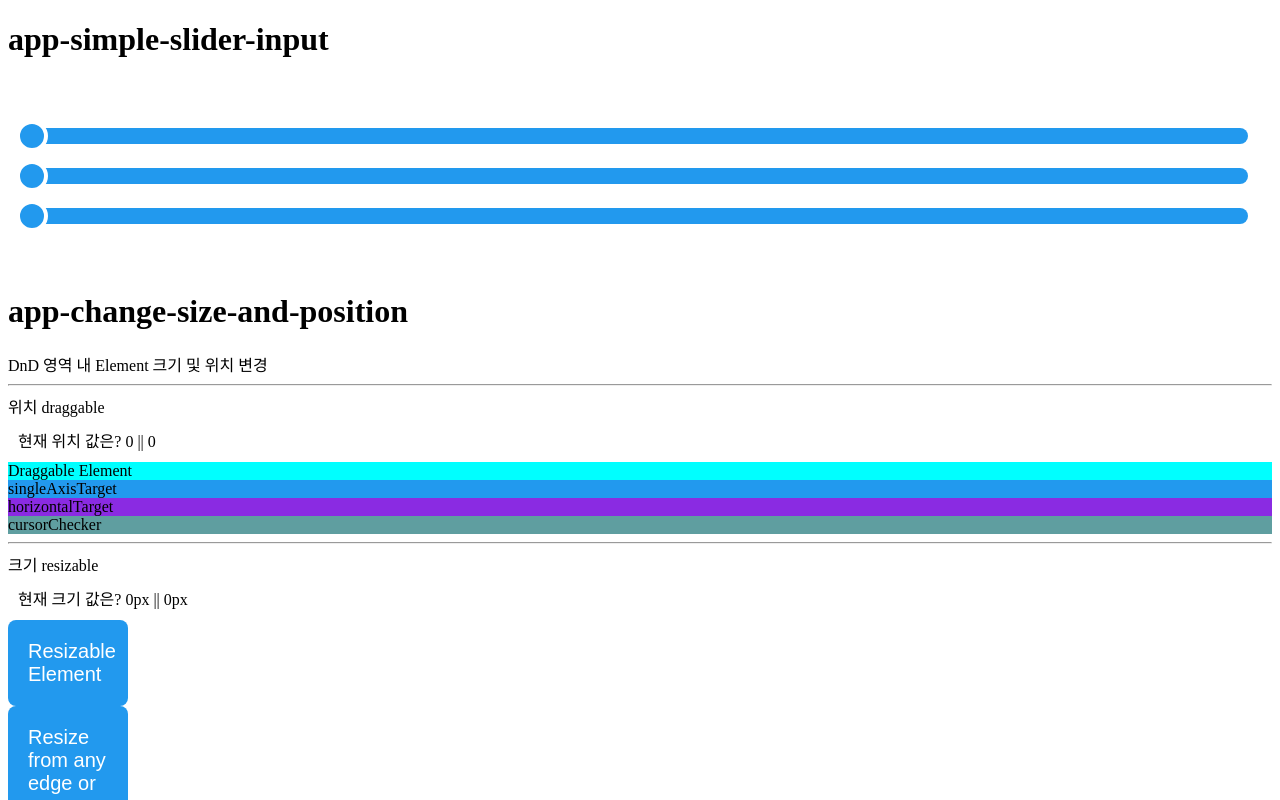
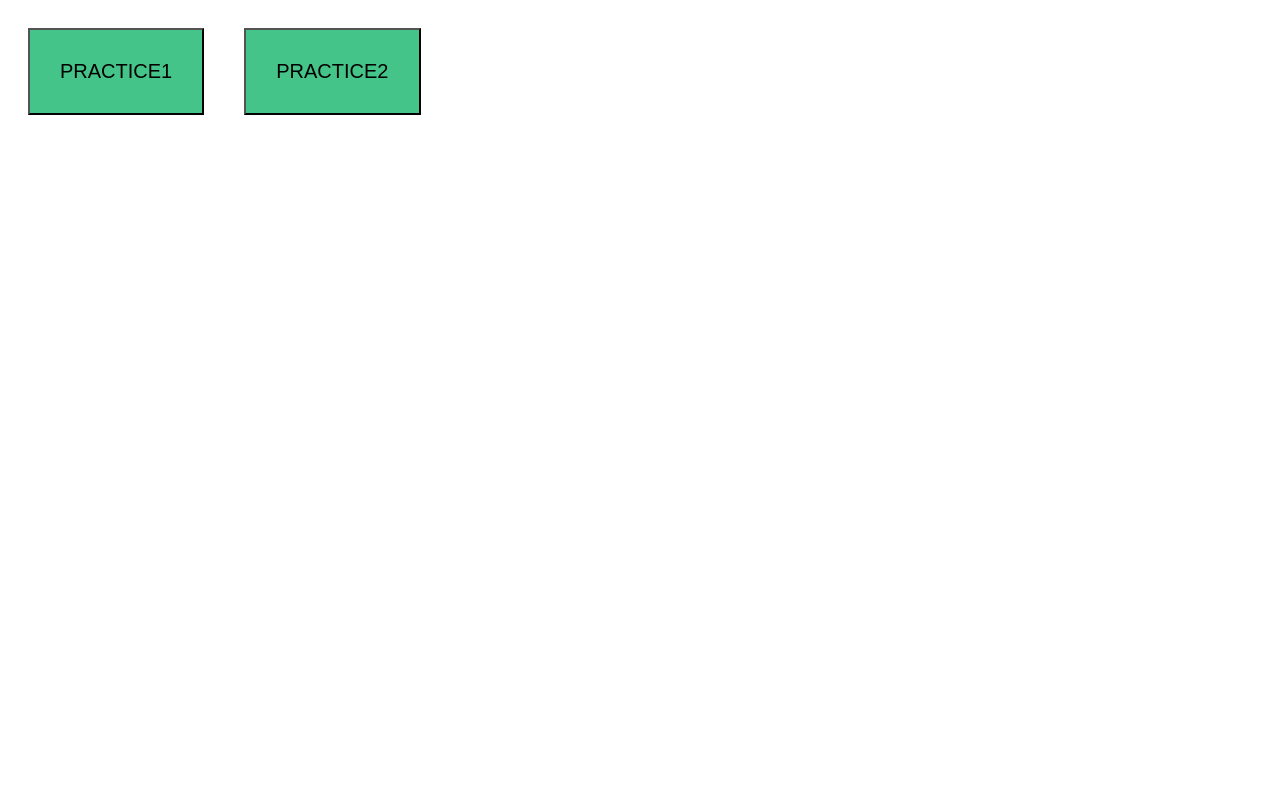
Before and after one commit to iDaeun/practiceByUsingLibs, an Angular app in the folder dragAndDrop/: page / in a window 1280 px wide. Shown: the top 800 px of the page. Built offline with nearby package versions, Linux system fonts and the light colour scheme.

Commit message:
appComponent 수정 - css, html

```diff
--- a/dragAndDrop/src/app/add-new-elements/add-new-elements.component.html
+++ b/dragAndDrop/src/app/add-new-elements/add-new-elements.component.html
@@ -1,3 +1,5 @@
+<h1>app-add-new-elements</h1>
+
 특정 이벤트 ( 예 - 버튼 클릭 ) 으로 DnD 영역 내에 Element 추가
 <hr>
 <div id="addDiv" class="add-div"></div>
--- a/dragAndDrop/src/app/app.component.css
+++ b/dragAndDrop/src/app/app.component.css
@@ -0,0 +1,13 @@
+#practice1 {
+  padding: 30px;
+  margin: 20px;
+  font-size: 20px;
+  background-color: #45c489;
+}
+
+#practice2 {
+  padding: 30px;
+  margin: 20px;
+  font-size: 20px;
+  background-color: #45c489;
+}
--- a/dragAndDrop/src/app/app.component.html
+++ b/dragAndDrop/src/app/app.component.html
@@ -1,8 +1,11 @@
-<h1>app-simple-slider-input</h1>
-<app-simple-slider-input></app-simple-slider-input>
+<button id="practice1" (click)="practiceOne = true; practiceTwo = false">PRACTICE1</button>
+<button id="practice2" (click)="practiceTwo = true; practiceOne = false">PRACTICE2</button>
 
-<h1>app-change-size-and-position</h1>
-<app-change-size-and-position></app-change-size-and-position>
+<ng-container *ngIf="practiceOne">
+  <app-simple-slider-input></app-simple-slider-input>
+  <app-change-size-and-position></app-change-size-and-position>
+  <app-add-new-elements></app-add-new-elements>
+</ng-container>
 
-<h1>app-add-new-elements</h1>
-<app-add-new-elements></app-add-new-elements>
+<ng-container *ngIf="practiceTwo">
+</ng-container>
--- a/dragAndDrop/src/app/app.component.ts
+++ b/dragAndDrop/src/app/app.component.ts
@@ -7,4 +7,7 @@ import { Component } from '@angular/core';
 })
 export class AppComponent {
   title = 'dragAndDrop';
+  public practiceOne = false;
+  public practiceTwo = false;
+
 }
--- a/dragAndDrop/src/app/change-size-and-position/change-size-and-position.component.html
+++ b/dragAndDrop/src/app/change-size-and-position/change-size-and-position.component.html
@@ -1,3 +1,5 @@
+<h1>app-change-size-and-position</h1>
+
 DnD 영역 내 Element 크기 및 위치 변경
 <hr>
 위치 draggable
--- a/dragAndDrop/src/app/simple-slider-input/simple-slider-input.component.html
+++ b/dragAndDrop/src/app/simple-slider-input/simple-slider-input.component.html
@@ -1,3 +1,5 @@
+<h1>app-simple-slider-input</h1>
+
 <div class="sliders">
   <div class="slider"></div>
   <div class="slider"></div>
```
